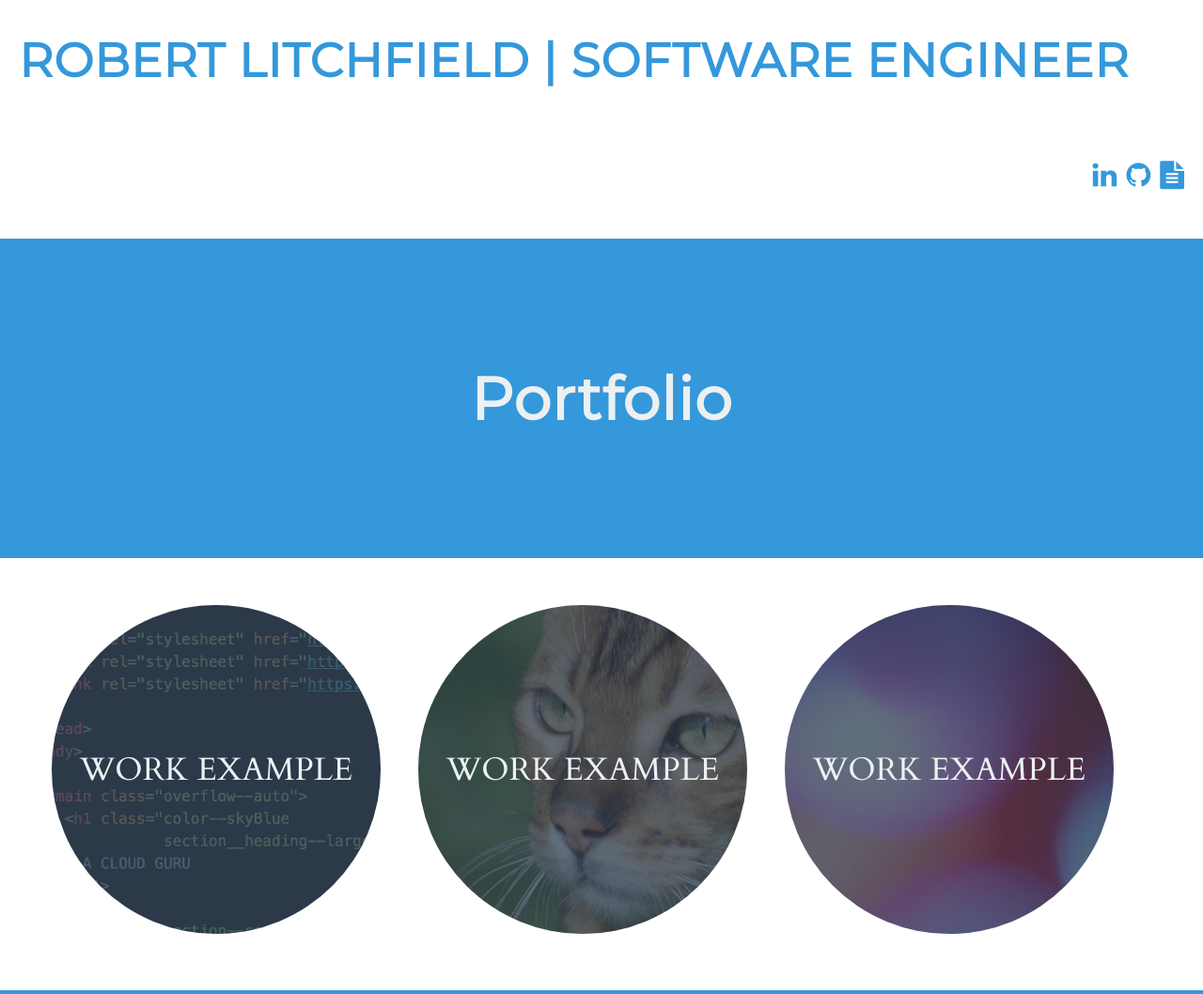
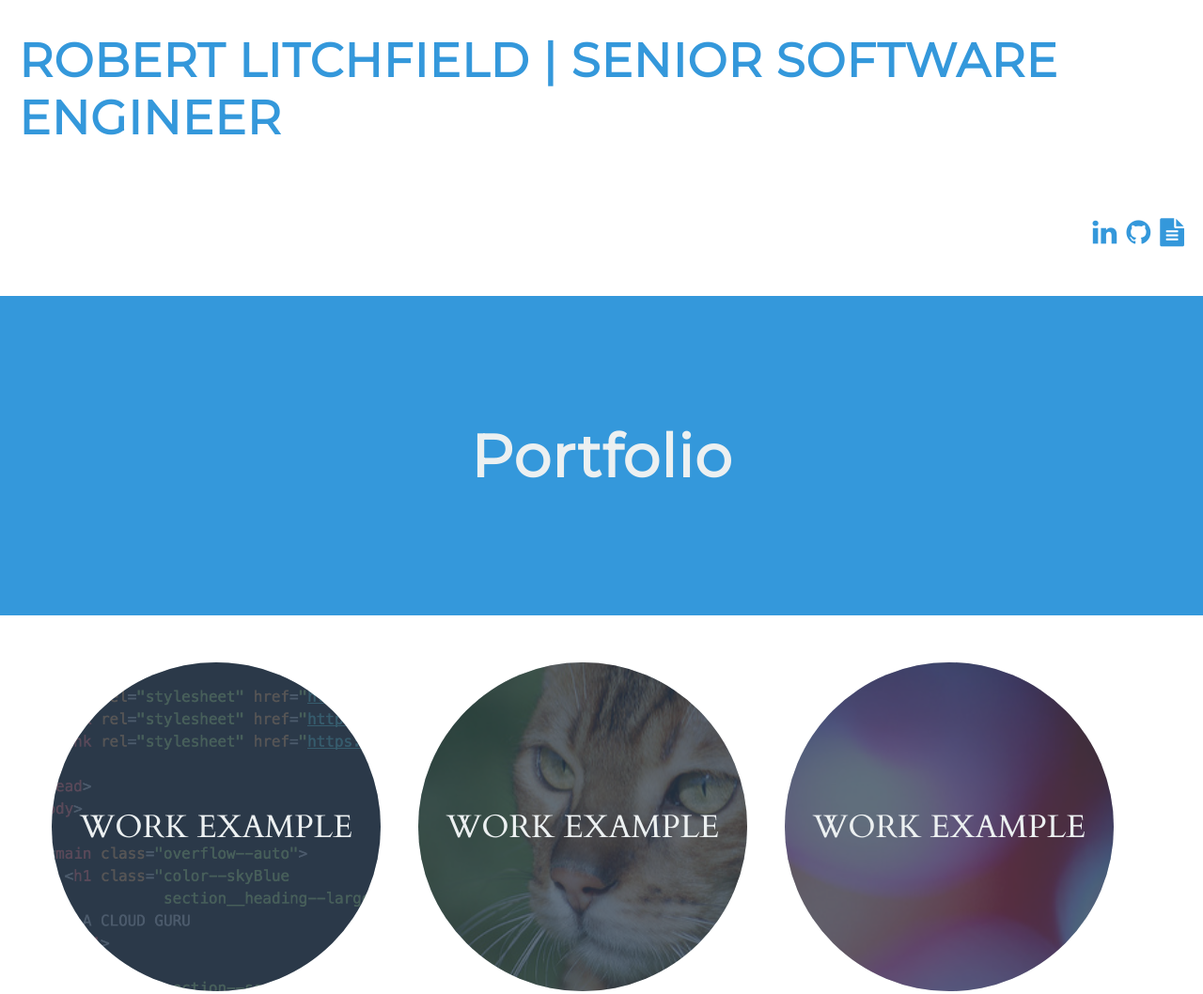
Before and after one commit to rl86/my-portfolio, a React app: page index.html in a window 1280 px wide. Shown: the top 1058 px of the page at 94% size. Built offline with nearby package versions, Linux system fonts and the light colour scheme.

Commit message:
quick test 16

```diff
--- a/index.html
+++ b/index.html
@@ -15,7 +15,7 @@
     <main class="overflow--auto">
       <h1 class="color--skyBlue section__heading--largest">
         <!--Your name goes here -->
-        ROBERT LITCHFIELD | SOFTWARE ENGINEER
+        ROBERT LITCHFIELD | SENIOR SOFTWARE ENGINEER
       </h1>
 
       <ul class="section--social">
--- a/package.json
+++ b/package.json
@@ -38,6 +38,6 @@
     "webpack-cli": "^2.0.13"
   },
   "jest": {
-  "testEnvironment": "node"
+    "testEnvironment": "node"
+  }
 }
-}
```
